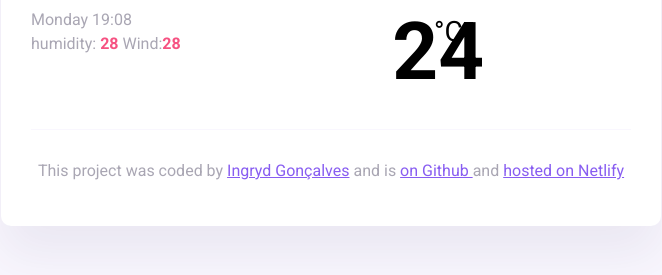
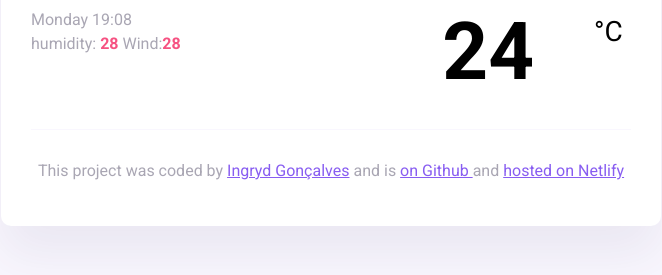
Before and after one commit to Ingrydgoncalves/weather, a website built with Parcel: page index.html in a window 1280 px wide. Shown: the part 261-536 px from the top of the page, without its empty margins (309-971 px from the left). Built offline with nearby package versions, Linux system fonts and the light colour scheme.

Commit message:
css position unit

```diff
--- a/src/styles.css
+++ b/src/styles.css
@@ -83,13 +83,15 @@ main {
   font-size: 80px;
   font-weight: bold;
   position: relative;
-  left: 50px ;
+  left: 100px;
+
 }
 
 .current-temperature-unit {
   font-size: 28px;
   position: relative;
   top: -38px;
+  left:160px;
 }
 
 footer {
```
